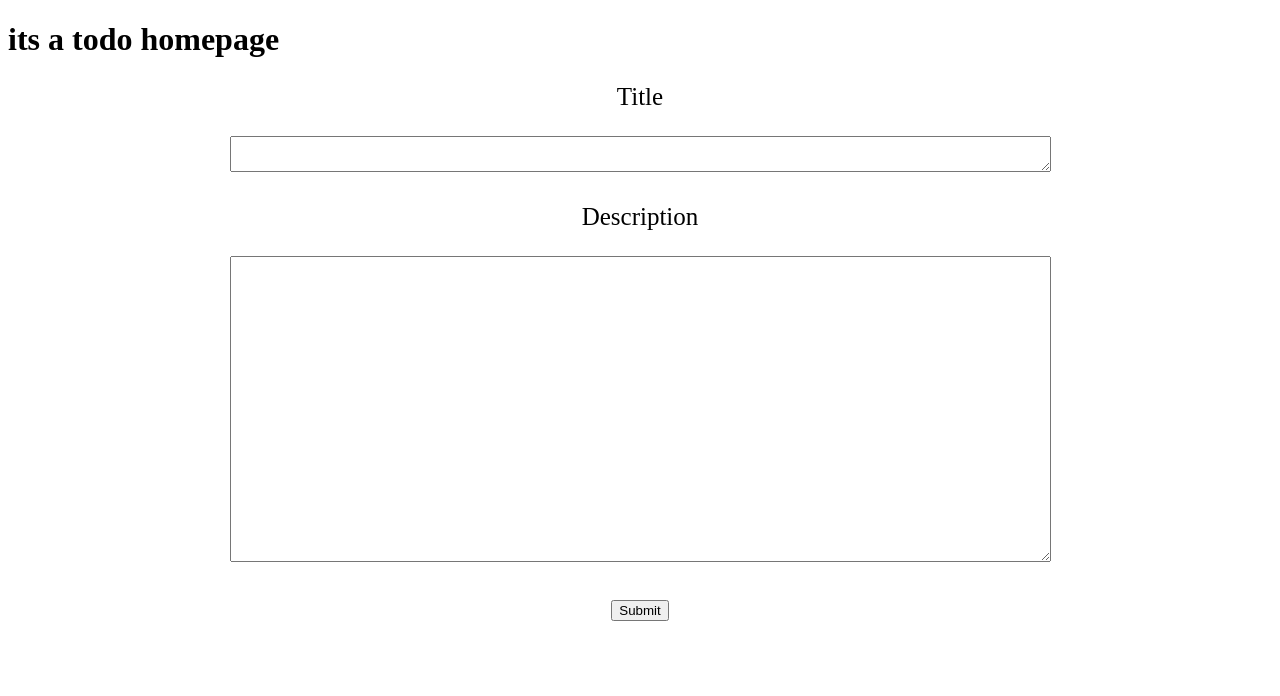
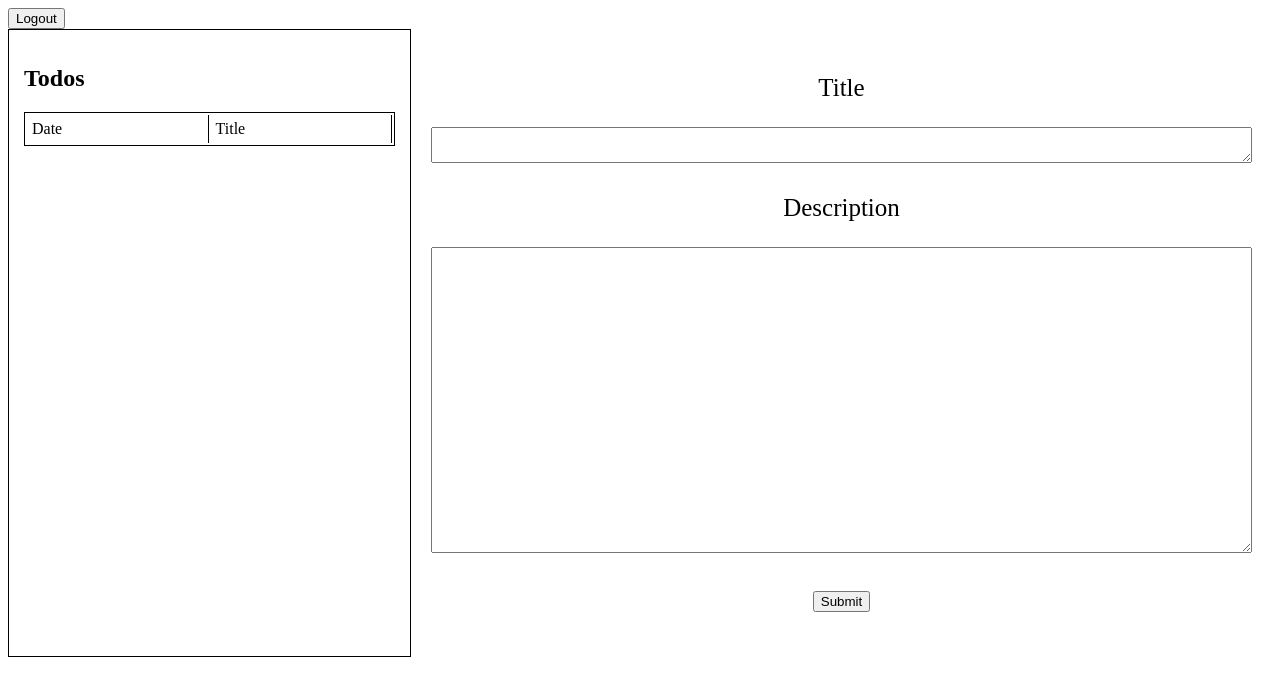
Before and after one commit to rishabghosh/Todo, a website: page public/homepage.html in a window 1280 px wide. Drawn offline with Linux system fonts and the light colour scheme.

Commit message:
storing todo in data base and modified homepage.html

```diff
--- /dev/null
+++ b/dataBase/todoList.json
@@ -0,0 +1 @@
+[{"Title":"dkljfkld","Description":"jdlkfjdslk"}]
--- a/public/homepage.html
+++ b/public/homepage.html
@@ -3,14 +3,29 @@
   <head>
     <title>Todo-home</title>
     <link rel="stylesheet" type="text/css" href="/style/homepage.css" />
-    <script src="main.js"></script>
+    <script src="js/homepage.js"></script>
   </head>
 
   <body>
-		<h1>its a todo homepage</h1>
+
+		<form method="POST"	action="/">
+			<input type="submit" value="Logout">
+		</form>
+
+<div class="container">
+
+	<div class="todo_list">
+		<h2>Todos</h2>
+		<table id="todo_table">
+			<tr>
+				<td>Date</td>
+				<td>Title</td>
+			</tr>
+			<!--todo_lists-->
+		</table>
+	</div>
 
     <form method="POST" action="" class="todo_form">
-
 			<p><label>Title</label></p>
 			<p><textarea name="Title" id="title" rows="2" cols="100" ></textarea></p>
 
@@ -19,6 +34,7 @@
 
 			<p><input type="submit" value="Submit" /></p>
 		</form>
+		</div>
 
   </body>
 </html>
--- /dev/null
+++ b/public/js/homepage.js
@@ -0,0 +1,22 @@
+/* global document, window, fetch, DOMParser */
+/* eslint no-unused-vars: 0 */
+
+const fetchText = request => request.text();
+
+/*
+const convertTextToHtml = function(source) {
+  console.log(source)
+  const parser = new DOMParser();
+  return parser.parseFromString(source, "text/html");
+};
+
+const updateTodoList = function() {
+  fetch("/homepage.html")
+  .then(fetchText)
+  .then((text)=>{
+  });
+};
+
+window.onload = updateTodoList;
+
+*/
--- a/public/style/homepage.css
+++ b/public/style/homepage.css
@@ -1,4 +1,26 @@
 .todo_form {
-	text-align: center;
-	font-size: 25px;
+  text-align: center;
+  font-size: 25px;
+  padding: 20px;
 }
+
+.container {
+  display: flex;
+}
+
+table {
+	border: 1px solid black;
+}
+
+td {
+	padding: 5px;
+	width: 200px;
+	border-right: 1px solid black;
+
+}
+
+.todo_list {
+  width: 500px;
+	border: 1px solid black;
+	padding: 15px;
+}
```
Also changed, not shown: src/webApp.js (+42 -0 lines), 1 other file.
